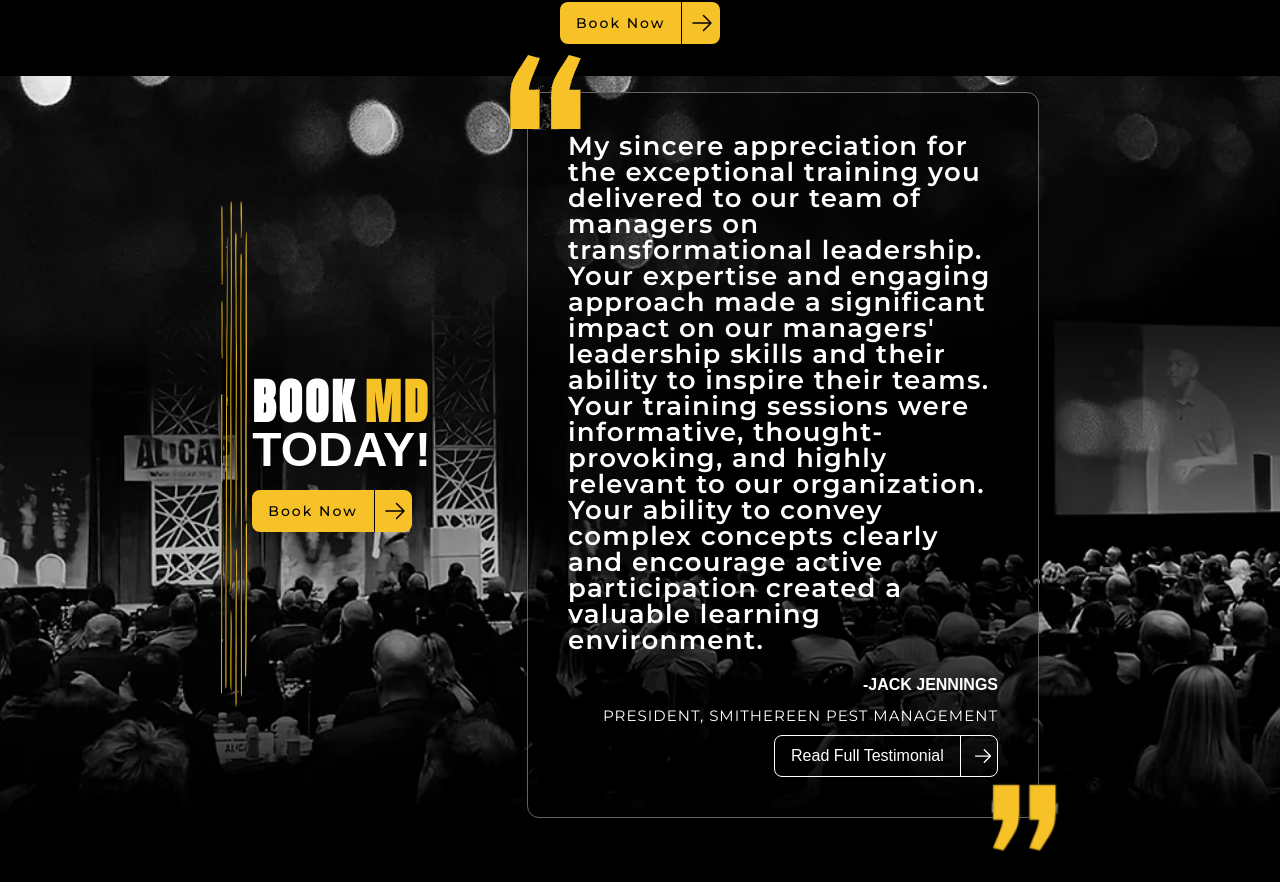
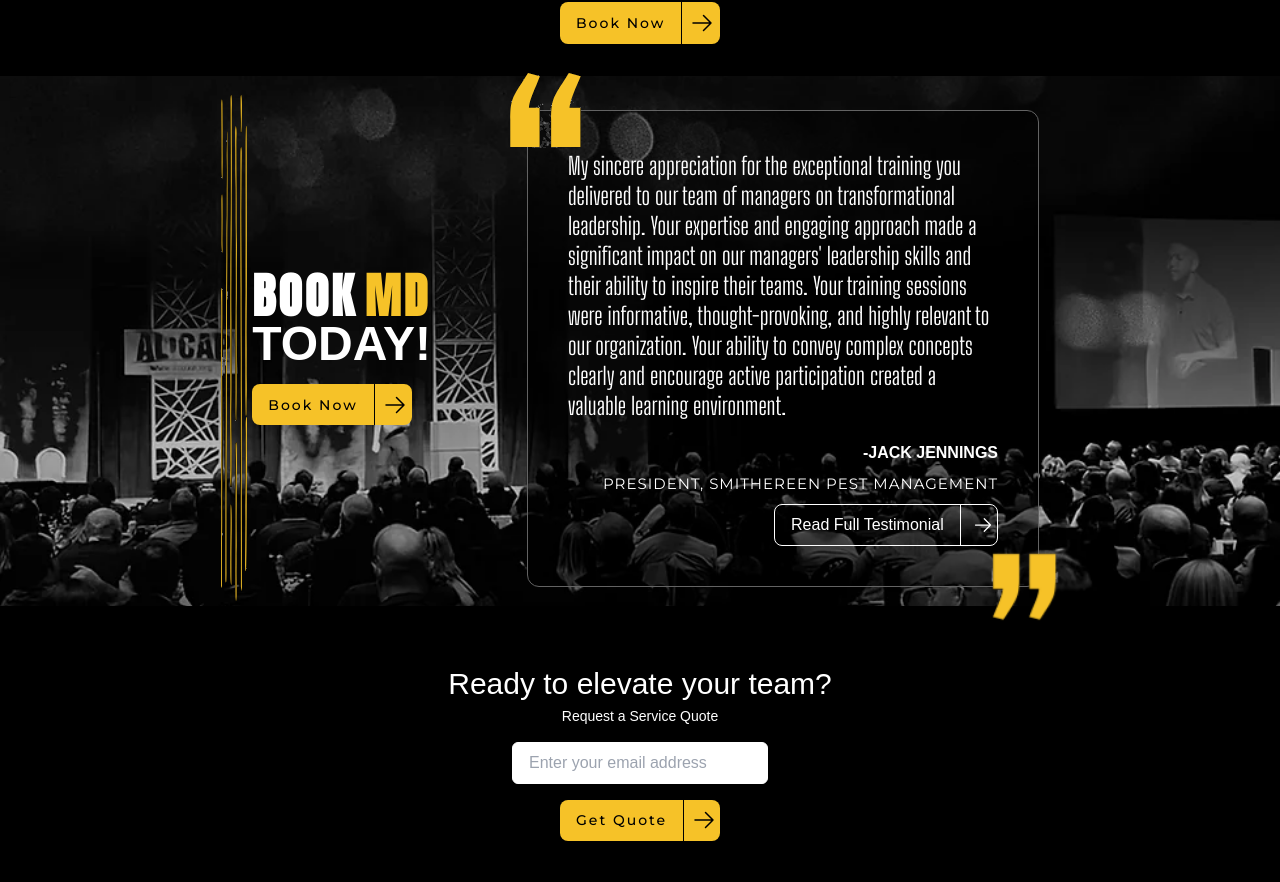
Before and after one commit to allanXQ/inky-ui, a React (Vite) app: page /home in a window 1280 px wide. Shown: the part 2813-3695 px from the top of the page. Built offline with nearby package versions, Linux system fonts and the light colour scheme; no server answers.

Commit message:
add big shoulders font

```diff
--- a/index.html
+++ b/index.html
@@ -9,6 +9,12 @@
       href="https://fonts.googleapis.com/css2?family=Anton&family=Montserrat:ital,wght@0,100..900;1,100..900&display=swap"
       rel="stylesheet"
     />
+    <link rel="preconnect" href="https://fonts.googleapis.com" />
+    <link rel="preconnect" href="https://fonts.gstatic.com" crossorigin />
+    <link
+      href="https://fonts.googleapis.com/css2?family=Big+Shoulders+Display:wght@100..900&display=swap"
+      rel="stylesheet"
+    />
     <meta name="viewport" content="width=device-width, initial-scale=1.0" />
     <title>Vite + React</title>
   </head>
--- a/src/App.css
+++ b/src/App.css
@@ -67,6 +67,16 @@
   font-family: "Montserrat", sans-serif;
   font-size: 16px;
   letter-spacing: 1px;
+}
+
+.big-shoulders-regular {
+  font-family: "Big Shoulders Display", sans-serif;
+  font-optical-sizing: auto;
+  font-weight: 400;
+  font-style: normal;
+  font-size: 24px;
+  line-height: 30px;
+  /* letter-spacing: 2px; */
 }
 
 #comp-ky2hvz0a {
--- a/src/Pages/Home.jsx
+++ b/src/Pages/Home.jsx
@@ -383,7 +383,7 @@ export default function Home() {
               src="./topquote.png"
               className="absolute top-[-40px]  left-[-10px] md:left-[-20px] animate-slideInLeft-1 w-18"
             />
-            <p className="montserrat-regular">
+            <p className="big-shoulders-regular">
               My sincere appreciation for the exceptional training you delivered
               to our team of managers on transformational leadership. Your
               expertise and engaging approach made a significant impact on our
```
